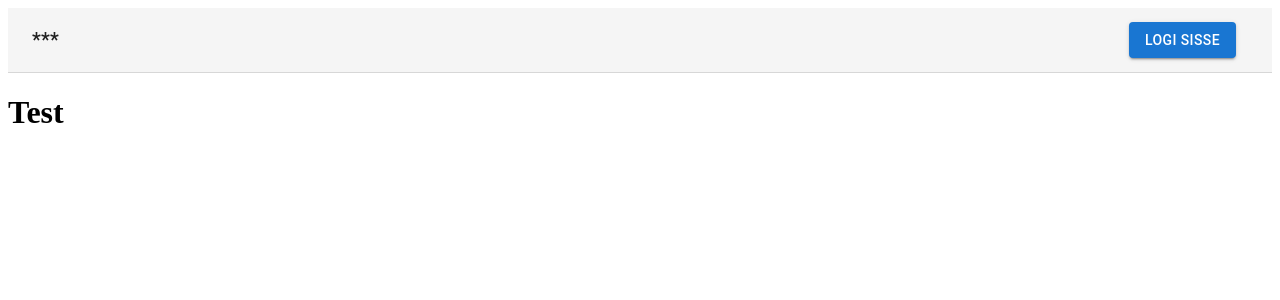
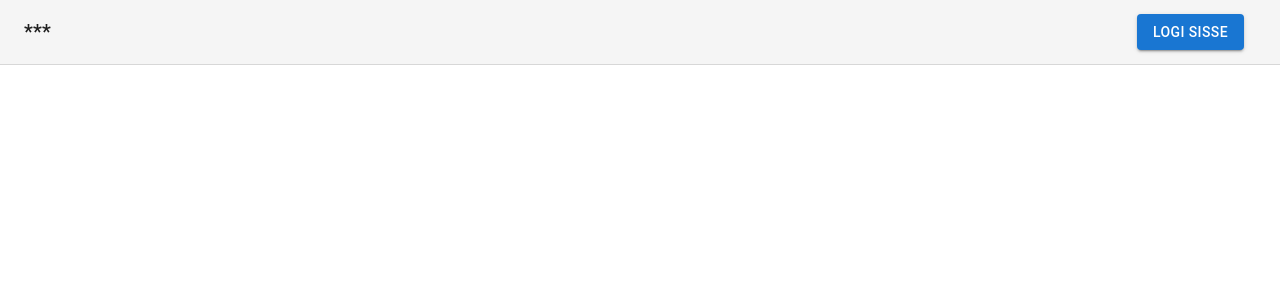
Before and after one commit to Rbr4t/PiletASI, a React (Vite) app in the folder frontend/: page /admin in a window 1280 px wide. Shown: the top 300 px of the page. Built offline with nearby package versions, Linux system fonts and the light colour scheme; the HTML template or start-up script is replaced by a standard one.

Commit message:
unustasin ühe faili

```diff
--- a/frontend/src/lehed/AdminLeht.jsx
+++ b/frontend/src/lehed/AdminLeht.jsx
@@ -1,9 +1,28 @@
 import Päis from "./komponendid/Päis"
+import { createTheme, ThemeProvider } from '@mui/material/styles';
+import { GlobalStyles, CssBaseline, Container } from "@mui/material";
+
 export default function AdminLeht() {
+    const defaultTheme = createTheme();
+
     return (
         <>
+            <ThemeProvider theme={defaultTheme}>
+            <GlobalStyles styles={{ ul: { margin: 0, padding: 0, listStyle: 'none' } }} />
+            <CssBaseline />
+
             <Päis />
-            <h1>Test</h1>
+
+            <Container disableGutters maxWidth="sm" component="main" sx={{ pt: 8, pb: 6 }}>
+
+
+
+
+
+            </Container>
+
+
+            </ThemeProvider>
         </>
     )
 }
```
